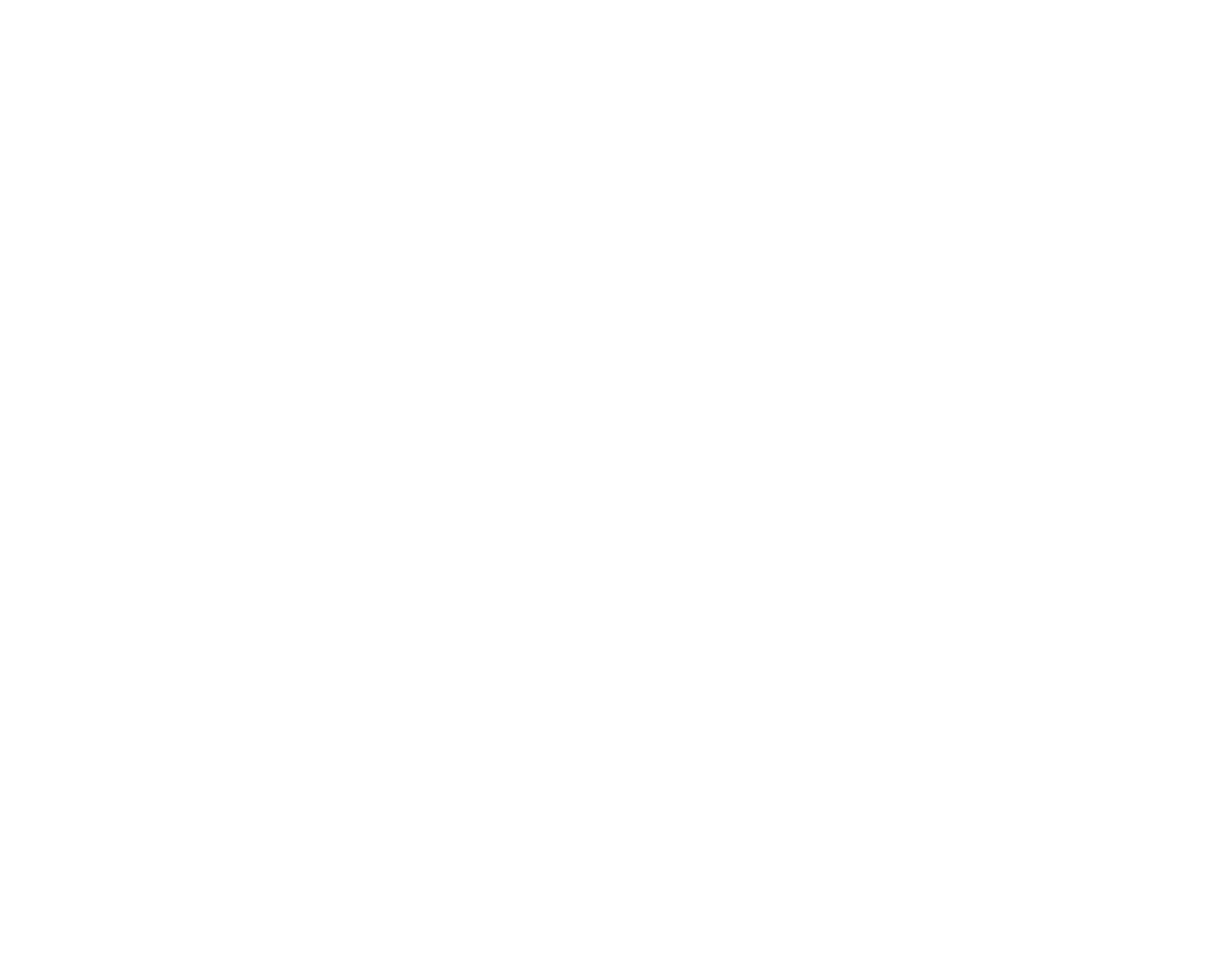
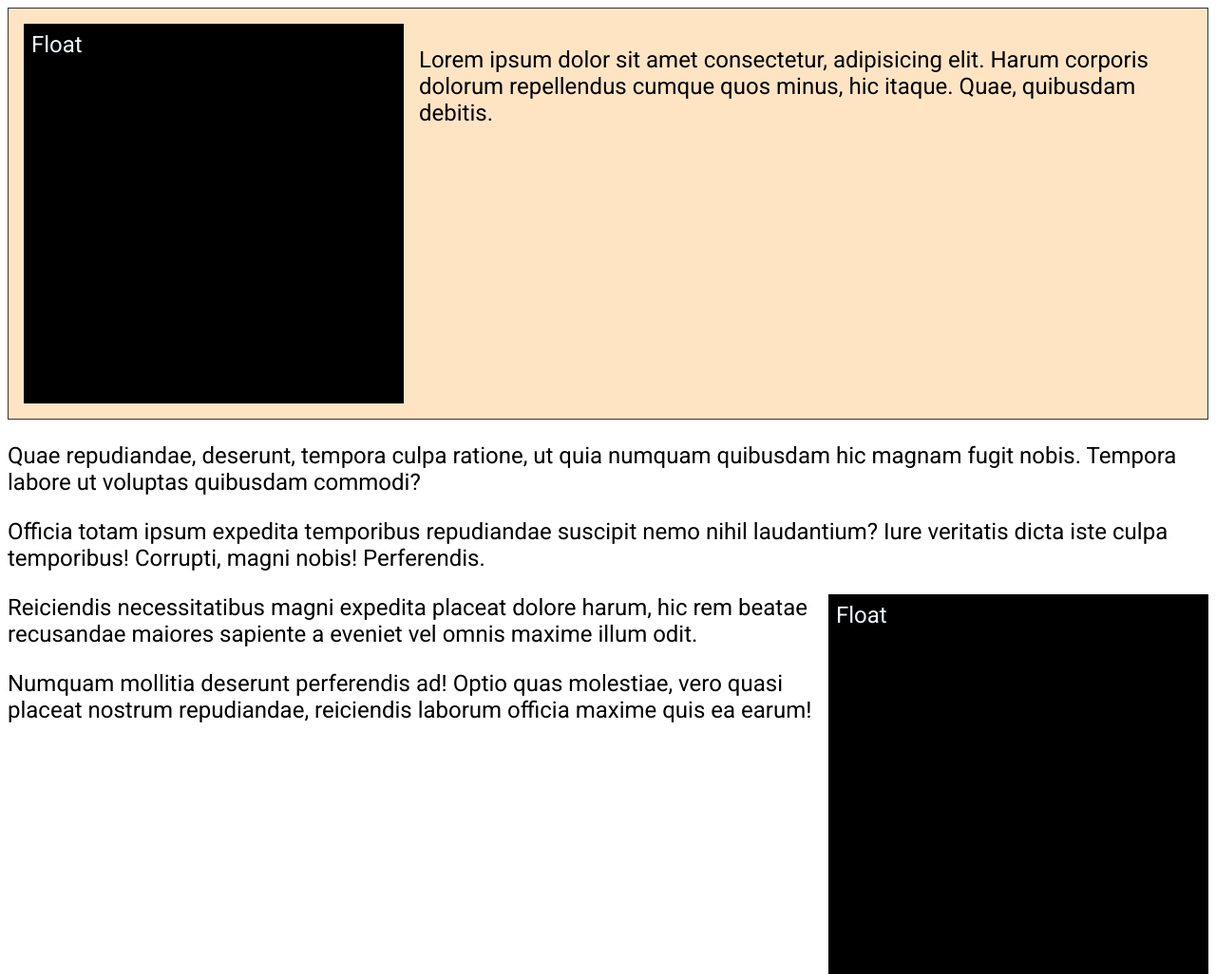
Before and after one commit to TonyBlaiseNTAHE/letslearntocode, a plain HTML site: page HTML_CSS_JS/CSS/11_lesson_starter/index.html in a window 1280 px wide. Shown: the whole page at 95% size. Before the commit the page ends 800 px from the top, so only its background shows below. Drawn offline with Linux system fonts and the light colour scheme.

Commit message:
learning display property

```diff
--- a/HTML_CSS_JS/CSS/11_lesson_starter/css/style.css
+++ b/HTML_CSS_JS/CSS/11_lesson_starter/css/style.css
@@ -4,3 +4,28 @@ body {
   font-size: 1.5rem;
   font-family: "Roboto", sans-serif;
 }
+.block{
+  width: 30vw;
+  height: 30vw;
+  background-color: #000;
+  color: aliceblue;
+  padding: 0.5rem;
+}
+.left{
+  float: left;
+  margin-right: 1rem;
+}
+
+.right{
+  float: right;
+  margin-left: 1rem;
+}
+.clear{
+  clear: both;
+}
+section{
+  background-color: bisque;
+  border: 1px solid #333;
+  padding: 1rem;
+  display: flow-root;
+}
--- a/HTML_CSS_JS/CSS/11_lesson_starter/index.html
+++ b/HTML_CSS_JS/CSS/11_lesson_starter/index.html
@@ -10,7 +10,16 @@
 </head>
 
 <body>
-
+    <section>
+    <div class="block left">Float</div>
+        <p>Lorem ipsum dolor sit amet consectetur, adipisicing elit. Harum corporis dolorum repellendus cumque quos minus, hic itaque. Quae, quibusdam debitis.</p>
+    </section>
+    <div class="clear"></div>
+    <p>Quae repudiandae, deserunt, tempora culpa ratione, ut quia numquam quibusdam hic magnam fugit nobis. Tempora labore ut voluptas quibusdam commodi?</p>
+    <p>Officia totam ipsum expedita temporibus repudiandae suscipit nemo nihil laudantium? Iure veritatis dicta iste culpa temporibus! Corrupti, magni nobis! Perferendis.</p>
+    <div class="block right">Float</div>
+    <p>Reiciendis necessitatibus magni expedita placeat dolore harum, hic rem beatae recusandae maiores sapiente a eveniet vel omnis maxime illum odit.</p>
+    <p>Numquam mollitia deserunt perferendis ad! Optio quas molestiae, vero quasi placeat nostrum repudiandae, reiciendis laborum officia maxime quis ea earum!</p>
 </body>
 
 </html>
```
